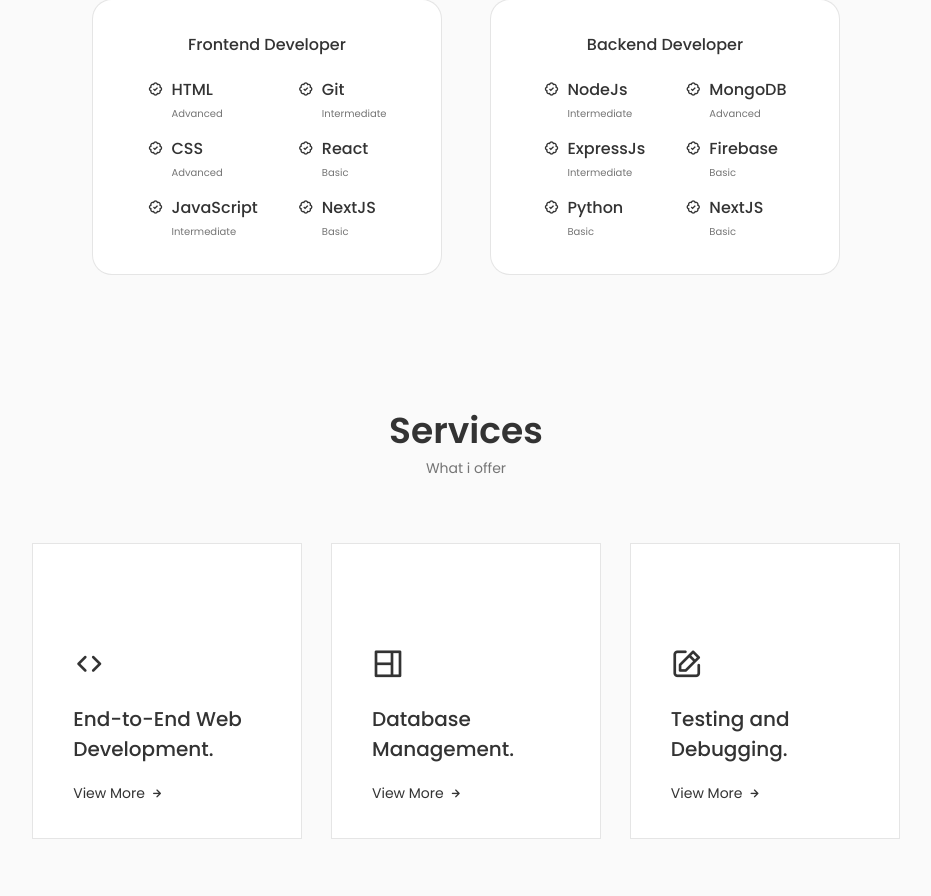
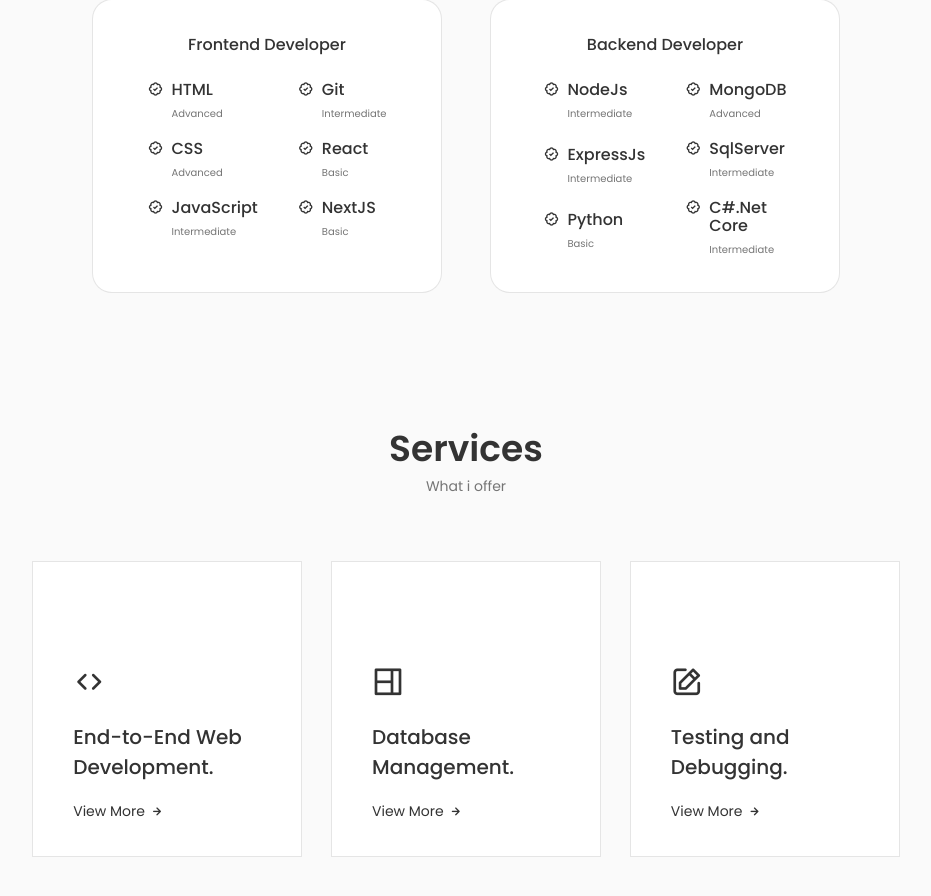
Before and after one commit to muhammedahmedanwar/portfolio, a React (Create React App) app: page / in a window 1280 px wide. Shown: the part 1467-2363 px from the top of the page, without its empty margins (174-1105 px from the left). Built offline with nearby package versions, Linux system fonts and the light colour scheme.

Commit message:
Update Backend.jsx

```diff
--- a/src/components/skills/Backend.jsx
+++ b/src/components/skills/Backend.jsx
@@ -49,8 +49,8 @@ const Backend = () => {
                     <i className="bx bx-badge-check"></i>
 
                     <div>
-                        <h3 className="skills__name">Firebase</h3>
-                        <span className="skills__level">Basic</span>
+                        <h3 className="skills__name">SqlServer</h3>
+                        <span className="skills__level">Intermediate</span>
                     </div>
                 </div>
 
@@ -58,8 +58,8 @@ const Backend = () => {
                     <i className="bx bx-badge-check"></i>
 
                     <div>
-                        <h3 className="skills__name">NextJS</h3>
-                        <span className="skills__level">Basic</span>
+                        <h3 className="skills__name">C#.Net Core</h3>
+                        <span className="skills__level">Intermediate</span>
                     </div>
                 </div>
             </div>
```
